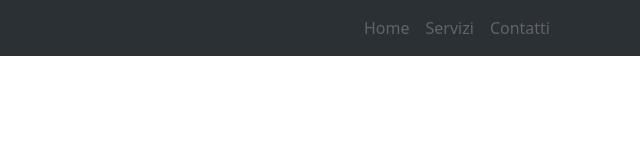
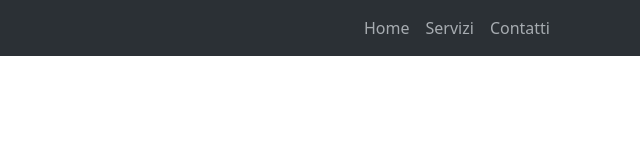
Before and after one commit to MichelangelaPaesano/bootstrap-preventivo, a plain HTML site: page index.html in a window 1280 px wide. Shown: the full height of the page, 640-1280 px from the left. Drawn offline with nearby package versions, Linux system fonts and the light colour scheme.

Commit message:
navbar completata

```diff
--- a/index.html
+++ b/index.html
@@ -18,19 +18,29 @@
                 <div class="collapse navbar-collapse justify-content-end" id="navbarNav">
                     <ul class="navbar-nav">
                         <li class="nav-item">
-                            <a class="nav-link disabled" aria-current="page" href="#">Home</a>
+                            <a class="nav-link active text-secondary-emphasis" aria-current="page" href="#">Home</a>
                         </li>
                         <li class="nav-item">
-                            <a class="nav-link disabled" href="#">Servizi</a>
+                            <a class="nav-link active text-secondary-emphasis" href="#">Servizi</a>
                         </li>
                         <li class="nav-item">
-                            <a class="nav-link disabled" href="#">Contatti</a>
+                            <a class="nav-link active text-secondary-emphasis" href="#">Contatti</a>
                         </li>
                     </ul>
                 </div>
             </div>
         </nav>
+
+        <!-- navbar parte HTML sembra finita! Devo solo capire se le grandezze sono uguali o sembrano più grandi per via dello screenshot-->
     </header>
+
+    <main>
+        <!--adesso iniziamo con la stesura del corpo principale-->
+
+
+
+
+    </main>
 
 
 
```
